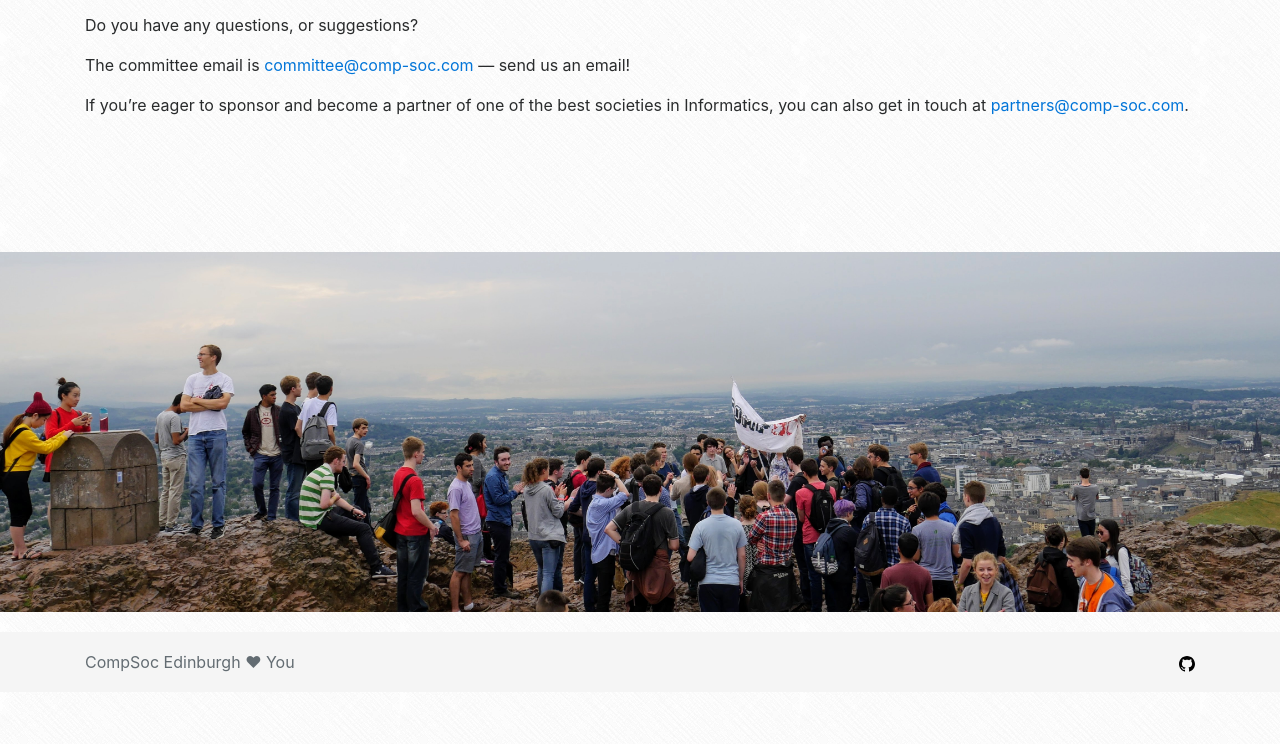
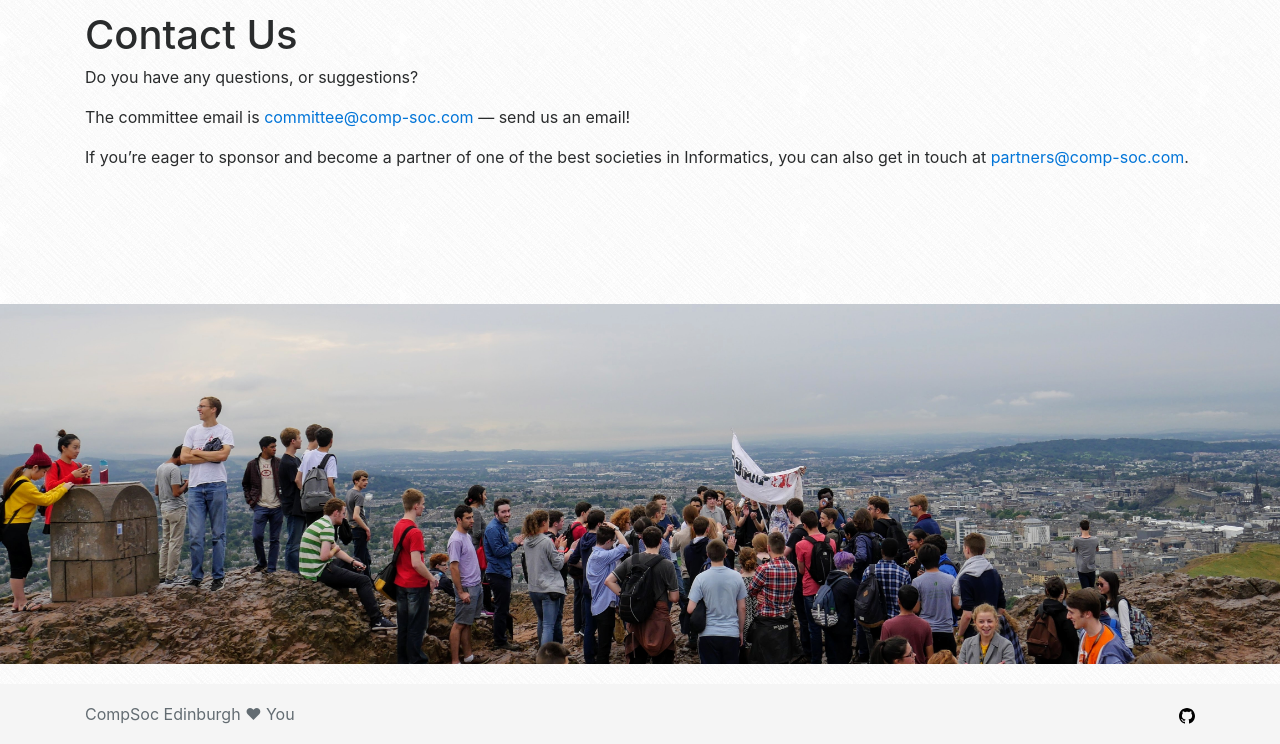
Before and after one commit to compsoc-edinburgh/website, a Jekyll site: the page built from _pages/contact.md, in a window 1280 px wide. Shown: the part 344-1088 px from the top of the page. Built offline with Jekyll 4.4.1, drawn with Linux system fonts in a browser that asks for light colours; nearby versions of some CDN libraries; before the commit the page ends 1036 px from its top, so only the background shows below that.

Commit message:
Refactored to remove separate footerimage layout

```diff
--- a/_includes/footer.html
+++ b/_includes/footer.html
@@ -1,3 +1,9 @@
+{% if page.footer_image %}
+    <div class="footer-image" style="background-image: url('{{ site.baseurl }}/static/img/footers/{{ page.footer_image }}')">
+        <!-- nothing needs to be here -->
+    </div>
+{% endif %}
+
 <footer class="footer">
     <div class="container">
         <span class="text-muted">CompSoc Edinburgh ♥ You</span>
--- a/_layouts/footerimage.html
+++ /dev/null
@@ -1,40 +0,0 @@
-<!doctype html>
-<html lang="en" xmlns:fb="http://ogp.me/ns/fb#">
-
-    {% include head.html %}
-
-    <body id="top">
-        <div class="container">
-            {% include nav.html %}
-        </div>
-
-        <div class="container">
-            {{ content }}
-        </div>
-
-        <div class="footer-image" style="background-image: url('{{ site.baseurl }}/static/img/footers/{{ page.footerimage }}')">
-            <!-- nothing needs to be here -->
-        </div>
-
-        {% if page.url != "/" %}
-            {% include footer.html %}
-        {% endif %}
-
-        <!-- jQuery first, then Tether, then Bootstrap JS. -->
-        <script src="https://cdnjs.cloudflare.com/ajax/libs/jquery/3.2.1/jquery.min.js" crossorigin="anonymous"></script>
-        <script src="https://cdnjs.cloudflare.com/ajax/libs/tether/1.4.0/js/tether.min.js" integrity="sha384-DztdAPBWPRXSA/3eYEEUWrWCy7G5KFbe8fFjk5JAIxUYHKkDx6Qin1DkWx51bBrb" crossorigin="anonymous"></script>
-        <script src="https://maxcdn.bootstrapcdn.com/bootstrap/4.0.0-alpha.6/js/bootstrap.min.js" integrity="sha384-vBWWzlZJ8ea9aCX4pEW3rVHjgjt7zpkNpZk+02D9phzyeVkE+jo0ieGizqPLForn" crossorigin="anonymous"></script>
-
-        <!-- Page specific js -->
-        {% if page.custom_js %}
-            {% for js_file in page.custom_js %}
-                <script src='{{ site.baseurl }}/static/js/{{ js_file }}.js' type="text/javascript"></script>
-            {% endfor %}
-        {% endif %}
-
-        {% if page.url == "/events" %}
-            {% include event-calendar.html %}
-        {% endif %}
-    </body>
-
-</html>
--- a/_pages/contact.md
+++ b/_pages/contact.md
@@ -1,8 +1,6 @@
 ---
 title: "Contact Us"
-
-layout: footerimage
-footerimage: "contact.JPG"
+footer_image: "contact.JPG"
 ---
 
 Do you have any questions, or suggestions?
--- a/_sass/_footer.sass
+++ b/_sass/_footer.sass
@@ -14,3 +14,10 @@
 html
     position: relative
     min-height: 100%
+
+.footer-image
+    min-height: 150px
+    width: 100%
+    height: 40vh
+    background-size: cover
+    margin-top: 15vh
--- a/_sass/_footerimage.sass
+++ /dev/null
@@ -1,6 +0,0 @@
-.footer-image
-    min-height: 150px
-    width: 100%
-    height: 40vh
-    background-size: cover
-    margin-top: 15vh
--- a/static/css/main.sass
+++ b/static/css/main.sass
@@ -8,7 +8,6 @@
 @import "footer"
 @import "nav"
 @import "community"
-@import "footerimage"
 @import "post"
 
 body
```
